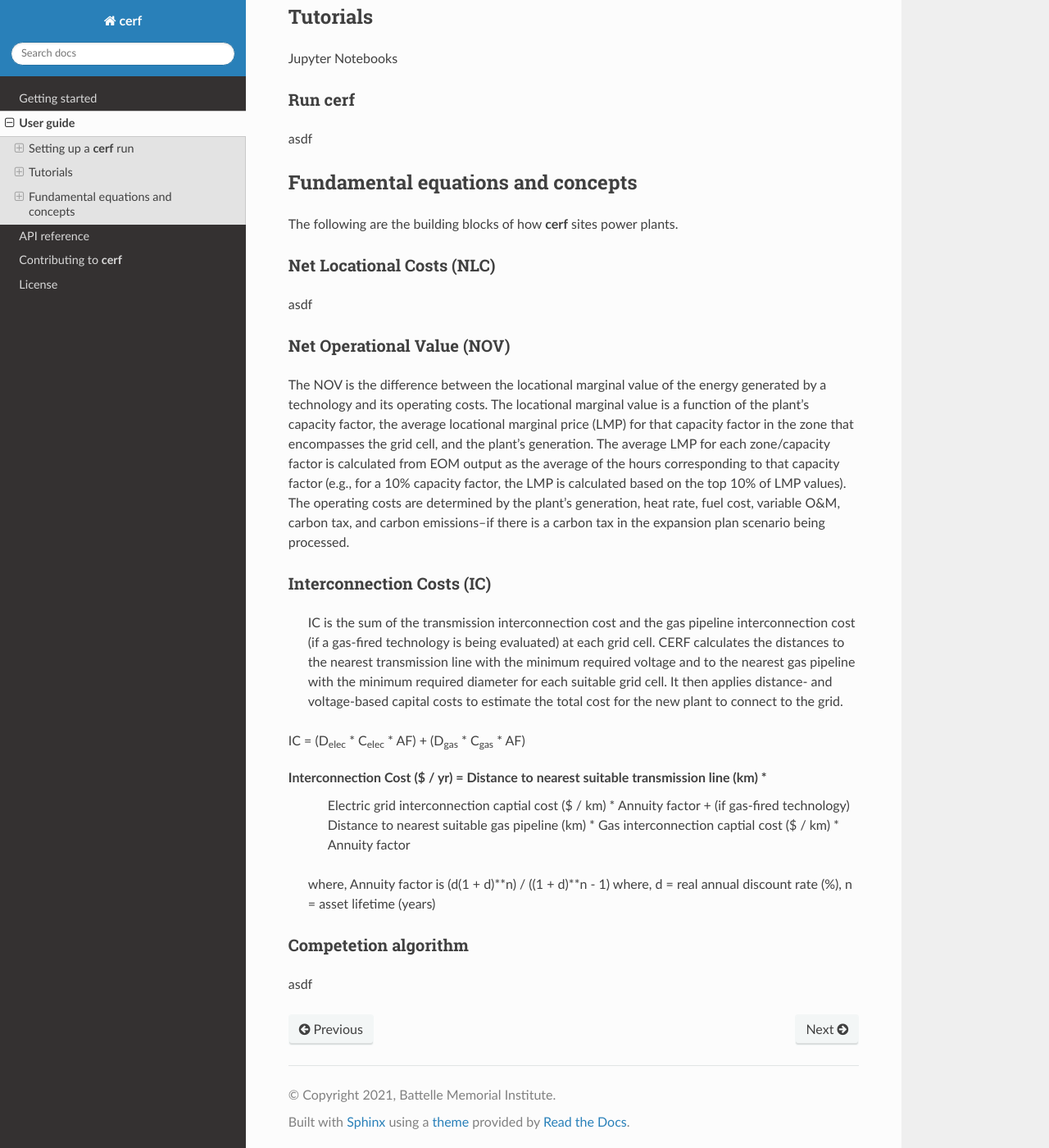
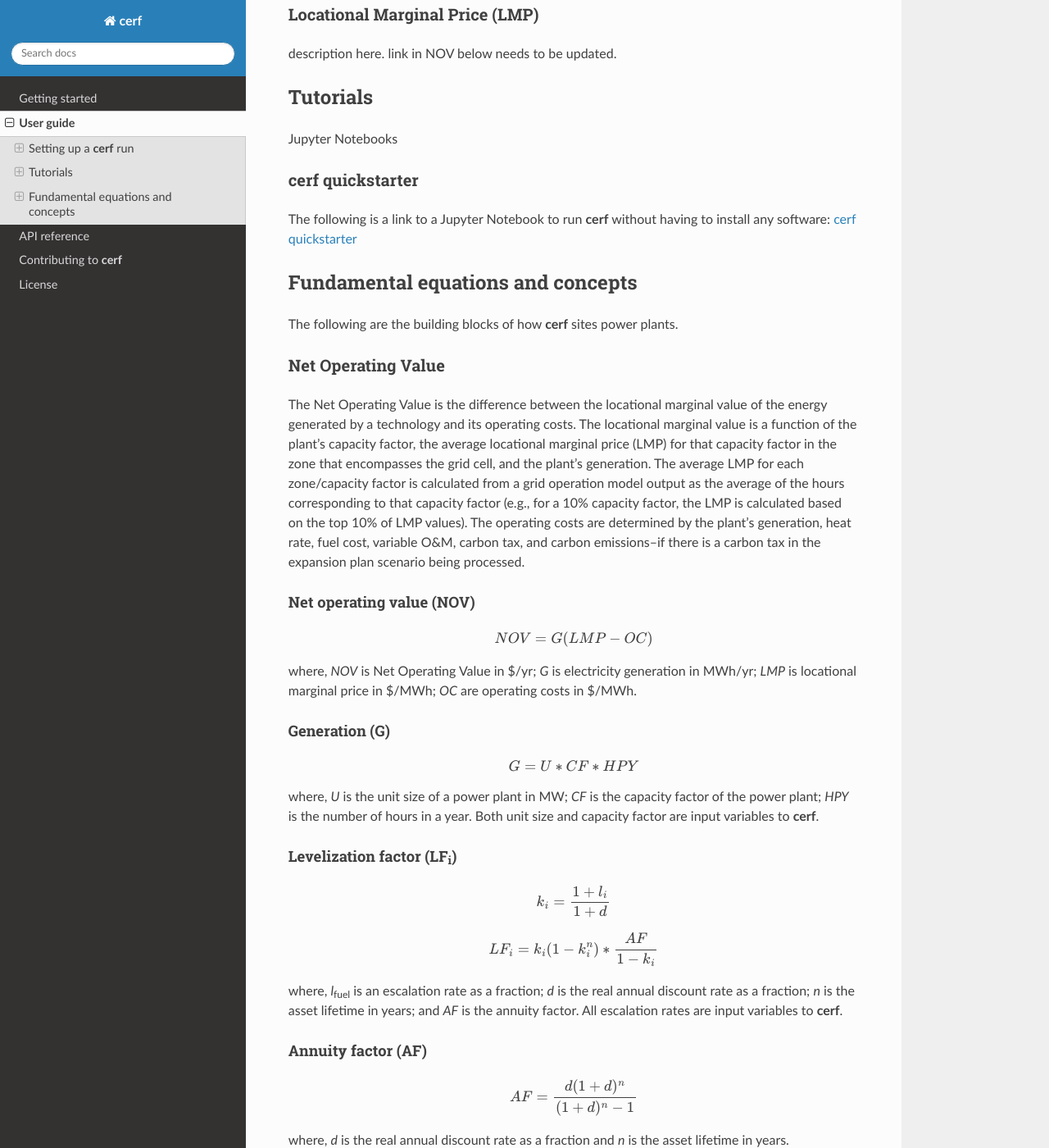
Before and after one commit to IMMM-SFA/cerf, a Sphinx documentation site: the page built from docs/source/user_guide.rst, in a window 1280 px wide and 1400 px high, scrolled down 7114 px. Shown: the whole window at 82% size. Built offline with Sphinx 7.4.7 and the Read the Docs theme 2.0.0, drawn with Linux system fonts in a browser that asks for light colours; formulas are drawn with MathJax 3; some of the changed text lies outside the part shown.

Commit message:
update user guide with equations

```diff
--- a/docs/source/conf.py
+++ b/docs/source/conf.py
@@ -42,9 +42,11 @@ extensions = [
     'sphinx.ext.imgmath',
     'sphinx.ext.viewcode',
     'sphinx.ext.githubpages',
+    'sphinx.ext.napoleon',
+    'sphinx.ext.mathjax',
     'sphinx_rtd_theme',
-    'sphinx.ext.napoleon',
     'sphinx_panels',
+    'sphinx-mathjax-offline'
 ]
 
 # Add any paths that contain templates here, relative to this directory.
--- a/docs/source/user_guide.rst
+++ b/docs/source/user_guide.rst
@@ -353,15 +353,21 @@ Rasters for spatial suitability at a resolution of 1km over the CONUS are requir
     +----------------------+-------------------------------------------------------------+
 
 
+Locational Marginal Price (LMP)
+~~~~~~~~~~~~~~~~~~~~~~~~~~~~~~~
+
+description here.  link in NOV below needs to be updated.
+
+
 Tutorials
 ---------
 
 Jupyter Notebooks
 
-Run **cerf**
-~~~~~~~~~~~~~
+**cerf** quickstarter
+~~~~~~~~~~~~~~~~~~~~~
 
-asdf
+The following is a link to a Jupyter Notebook to run **cerf** without having to install any software:  `cerf quickstarter <https://github.com/IMMM-SFA/cerf>`_
 
 
 Fundamental equations and concepts
@@ -370,33 +376,104 @@ Fundamental equations and concepts
 The following are the building blocks of how **cerf** sites power plants.
 
 
-Net Locational Costs (NLC)
-~~~~~~~~~~~~~~~~~~~~~~~~~~
+Net Operating Value
+~~~~~~~~~~~~~~~~~~~~~~~~~~~
 
-asdf
+The Net Operating Value is the difference between the locational marginal value of the energy generated by a technology and its operating costs.  The locational marginal value is a function of the plant’s capacity factor, the average locational marginal price (LMP) for that capacity factor in the zone that encompasses the grid cell, and the plant’s generation.  The average LMP for each zone/capacity factor is calculated from a grid operation model output as the average of the hours corresponding to that capacity factor (e.g., for a 10% capacity factor, the LMP is calculated based on the top 10% of LMP values).  The operating costs are determined by the plant’s generation, heat rate, fuel cost, variable O&M, carbon tax, and carbon emissions--if there is a carbon tax in the expansion plan scenario being processed.
+
+Net operating value (NOV)
+^^^^^^^^^^^^^^^^^^^^^^^^^
+
+.. math::
+
+    NOV = G(LMP - OC)
+
+where, *NOV* is Net Operating Value in $/yr; *G* is electricity generation in MWh/yr; *LMP* is locational marginal price in $/MWh; *OC* are operating costs in $/MWh.
+
+Generation (G)
+^^^^^^^^^^^^^^
+
+.. math::
+
+    G = U * CF * HPY
+
+where, *U* is the unit size of a power plant in MW; *CF* is the capacity factor of the power plant; *HPY* is the number of hours in a year.  Both unit size and capacity factor are input variables to **cerf**.
+
+Levelization factor (LF\ :subscript:`i`\)
+^^^^^^^^^^^^^^^^^^^^^^^^^^^^^^^^^^^^^^^^^^
+
+.. math::
+
+    k_i = \frac{1 + l_i}{1 + d}
+
+.. math::
+
+    LF_i = k_i(1-k_i^n) * \frac{AF}{1-k_i}
+
+where, *l*\ :subscript:`fuel` \ is an escalation rate as a fraction; *d* is the real annual discount rate as a fraction; *n* is the asset lifetime in years; and *AF* is the annuity factor.  All escalation rates are input variables to **cerf**.
+
+Annuity factor (AF)
+^^^^^^^^^^^^^^^^^^^
+
+.. math::
+
+    AF = \frac{d(1 + d)^n}{(1 + d)^n - 1}
+
+where, *d* is the real annual discount rate as a fraction and *n* is the asset lifetime in years.
 
 
-Net Operational Value (NOV)
-~~~~~~~~~~~~~~~~~~~~~~~~~~~
+Locational marginal price (LMP)
+^^^^^^^^^^^^^^^^^^^^^^^^^^^^^^^^^
 
-The NOV is the difference between the locational marginal value of the energy generated by a technology and its operating costs.  The locational marginal value is a function of the plant’s capacity factor, the average locational marginal price (LMP) for that capacity factor in the zone that encompasses the grid cell, and the plant’s generation.  The average LMP for each zone/capacity factor is calculated from EOM output as the average of the hours corresponding to that capacity factor (e.g., for a 10% capacity factor, the LMP is calculated based on the top 10% of LMP values).   The operating costs are determined by the plant’s generation, heat rate, fuel cost, variable O&M, carbon tax, and carbon emissions--if there is a carbon tax in the expansion plan scenario being processed.
+.. math::
 
-Interconnection Costs (IC)
-~~~~~~~~~~~~~~~~~~~~~~~~~~
+    LMP_{lev} = LMP * LF_{fuel}
 
- IC is the sum of the transmission interconnection cost and the gas pipeline interconnection cost (if a gas-fired technology is being evaluated) at each grid cell.   CERF calculates the distances to the nearest transmission line with the minimum required voltage and to the nearest gas pipeline with the minimum required diameter for each suitable grid cell.  It then applies distance- and voltage-based capital costs to estimate the total cost for the new plant to connect to the grid.
+where, *LMP* is the locational marginal price (*LMP*) in $/MWh and *LF*\ :subscript:`fuel` \ is the levelization factor of fuel.  *LMP* is also an input to **cerf** and is described in full `here <www.google.com>`_.
 
-IC = (D\ :subscript:`elec` * C\ :subscript:`elec` * AF) + (D\ :subscript:`gas` * C\ :subscript:`gas` * AF)
+Operating cost (OC)
+^^^^^^^^^^^^^^^^^^^
 
-Interconnection Cost ($ / yr) = Distance to nearest suitable transmission line (km) *
-                                    Electric grid interconnection captial cost ($ / km) *
-                                    Annuity factor
-                                    + (if gas-fired technology) Distance to nearest suitable gas pipeline (km) *
-                                    Gas interconnection captial cost ($ / km) *
-                                    Annuity factor
+.. math::
 
-        where, Annuity factor is (d(1 + d)**n) / ((1 + d)**n - 1)
-        where, d = real annual discount rate (%), n = asset lifetime (years)
+    OC = \bigg(HR * \bigg(\frac{FP}{1000}\bigg) * LF_{fuel}\bigg) + \bigg(VOM * LF_{vom}\bigg) + \bigg(\bigg(\frac{CT * CO2 * HR * LF_{carbon}}{1000000}\bigg) * \bigg(1 - CCR\bigg)\bigg)
+
+where, *HR* is heat rate in Btu/kWh; *FP* is fuel price which **cerf** takes in as $/GJ but it gets converted to $/MBtu in the model; *VOM* is the variable operation and maintenance costs of yearly capacity use in $/MWh; *LF*\ :subscript:`vom` \ is the levelization factor of variable O&M; *CT* is the carbon tax in $/ton; *CO2* is the CO2 content of the fuel taken as an input in units tons/MWh but gets converted to tons/Btu in the model; *LF*\ :subscript:`carbon` \ is the levelization factor for carbon as a fraction; and *CCR* is the carbon capture rate as a fraction.  All variables are inputs to the **cerf** model.
+
+
+Interconnection Cost
+~~~~~~~~~~~~~~~~~~~~
+
+Interconnection cost is the sum of the transmission interconnection cost and the gas pipeline interconnection cost (if a gas-fired technology is being evaluated) at each grid cell.  **cerf** calculates the distances to the nearest substation with the minimum required voltage rating and to the nearest gas pipeline with the minimum required diameter for each suitable grid cell.  It then applies distance- and voltage-based capital costs to estimate the total cost for the new plant to connect to the grid.  This is calculated as:
+
+.. math::
+
+    IC = (D_{elec} * C_{elec} * AF) + (D_{gas} * C_{gas} * AF)
+
+where, *IC* is Interconnection Cost in $/yr; *D*\ :subscript:`elec` is the distance to the nearest suitable electricity transmission infrastructure (e.g., substation) in kilometers; *C*\ :subscript:`elec` is the electric grid interconnection captial cost in $/km; *D*\ :subscript:`gas` is the distance to the nearest suitable gas pipeline in kilometers; *C*\ :subscript:`gas` is the gas interconnection captial cost in $/km and *AF* is the annuity factor.
+
+The annuity factor (*AF*) is calculated as:
+
+.. math::
+
+    AF = \frac{d(1 + d)^n}{(1 + d)^n - 1}
+
+where, *d* is the real annual discount rate as a fraction and *n* is the asset lifetime in years.
+
+
+
+Net Locational Cost
+~~~~~~~~~~~~~~~~~~~~
+
+Net Locational Cost (*NLC*) is used to compete power plant technologies per grid cell based on the least expensive option to site.  *NLC* is calculated by subtracting the Net Operating Value (NOV) of the proposed power plant from the cost of its interconnection (IC) to the grid to represent the potential deployment value.  Both the NOV parameter which incorporates many technology-specific values such as variable operations and maintenance costs, carbon price, heat rate, etc. and the interconnection cost parameter used for both electricity transmission and gas pipelines have variables that are accessible to the user for modification per time step.
+
+*NLC* is calculated as:
+
+.. math::
+
+    NLC = IC - NOV
+
+where, *NLC* is in $/yr; *IC* is interconnection cost in $/yr; and *NOV* is in $/yr.
 
 
 Competetion algorithm
```
Also changed, not shown: docs/source/getting_started.rst (+10 -6 lines), 1 other file.
